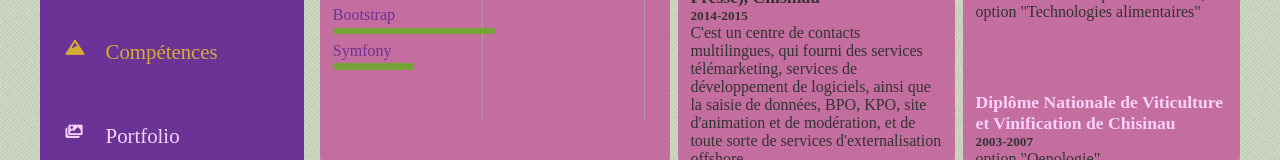
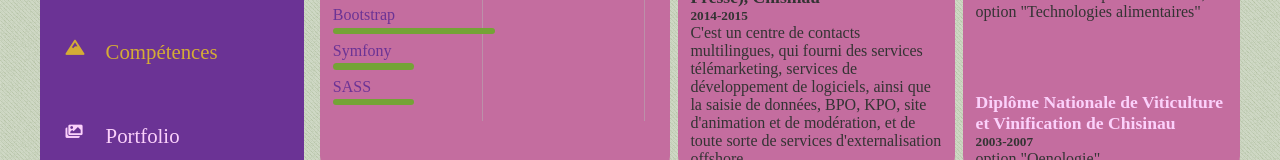
Before and after one commit to cnvvcvlad/cv-react, a React (Create React App) app: page /competences in a window 1280 px wide. Shown: the part 359-519 px from the top of the page. Built offline with nearby package versions, Linux system fonts and the light colour scheme; a web font is replaced by a local one.

Commit message:
add a new experience

```diff
--- a/src/components/knowledges/Languages.js
+++ b/src/components/knowledges/Languages.js
@@ -14,7 +14,8 @@ class Languages extends Component {
         frameworks: [
             { id: 1, value: "React", xp: 0.1 },
             { id: 2, value: "Bootstrap", xp: 1 },
-            { id: 1, value: "Symfony", xp: 0.5 }
+            { id: 3, value: "Symfony", xp: 0.5 },
+            { id: 4, value: "SASS", xp: 0.5 }
         ]
     }
     render() {
```
